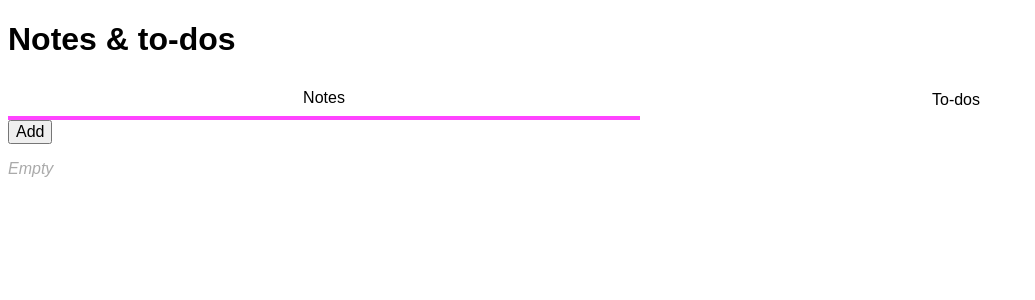
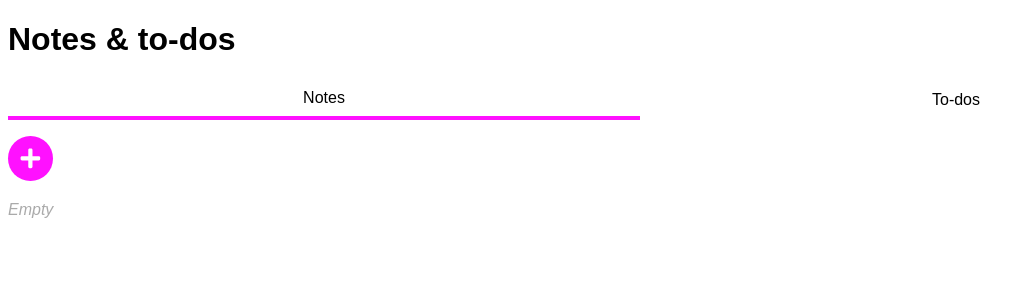
Before and after one commit to o-maklecovs/notes-and-todos, a React (Create React App) app: page / in a window 1280 px wide. Shown: the top 300 px of the page, without its empty margins (0-1035 px from the left). Built offline with nearby package versions, Linux system fonts and the light colour scheme.

Commit message:
Installed React Icons package, added CSS styles for rectangular and circular buttons

```diff
--- a/package.json
+++ b/package.json
@@ -8,6 +8,7 @@
     "@testing-library/user-event": "^13.5.0",
     "react": "^18.2.0",
     "react-dom": "^18.2.0",
+    "react-icons": "^4.4.0",
     "react-scripts": "5.0.1",
     "uuid": "^8.3.2",
     "web-vitals": "^2.1.4"
--- a/src/components/Header.js
+++ b/src/components/Header.js
@@ -1,4 +1,3 @@
-import { useState, useEffect } from 'react';
 import Button from './Button';
 
 const Header = ({ isBtnDisabled, onClickNotes, onClickTodos, isNotesActive, isTodosActive }) => {
--- a/src/components/Notes.js
+++ b/src/components/Notes.js
@@ -1,10 +1,11 @@
 import Note from './Note';
 import Button from './Button';
+import { FaPlus } from 'react-icons/fa';
 
 const Notes = ({ notes, onClickShowAddNote, onClickNoteDelete, onClickShowViewNote }) => {
   return (
     <main>
-      <Button type='' text='Add' onClick={onClickShowAddNote} />
+      <FaPlus className='btn-circ' onClick={onClickShowAddNote} />
       <div className="notes">
         {notes.length > 0 ? notes.map(note => <Note key={note.id} note={note} onClickNoteDelete={onClickNoteDelete} onClickShowViewNote={onClickShowViewNote} />) : <p className='empty'>Empty</p>}
       </div>
--- a/src/index.css
+++ b/src/index.css
@@ -20,12 +20,36 @@ button {
   border: none;
 }
 .tabs button.selected {
-  border-bottom: 4px #f4f solid;
+  border-bottom: 4px #f1f solid;
 }
 .disabled {
   pointer-events: none;
+}
+.btn-rect {
+  color: #fff;
+  background: #f1f;
+  border: none;
+  border-radius: 4px;
+  padding: 0.5em 1em;
+}
+.btn-rect:hover {
+  background: #f4f;
+}
+.btn-circ {
+  color: #fff;
+  background: #f1f;
+  border: none;
+  border-radius: 50%;
+  font-size: 1.4em;
+  padding: 0.5em;
+}
+.btn-circ:hover {
+  background: #f4f;
 }
 .empty {
   font-style: italic;
   color: #aaa;
 }
+main {
+  margin-top: 1em;
+}
```
Also changed, not shown: 1 other file (tests, documents, lock files or other folders).
